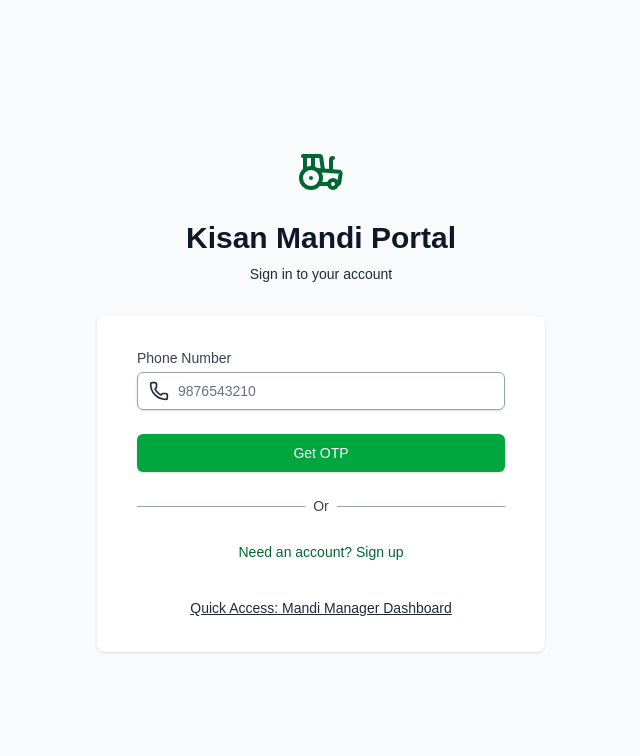
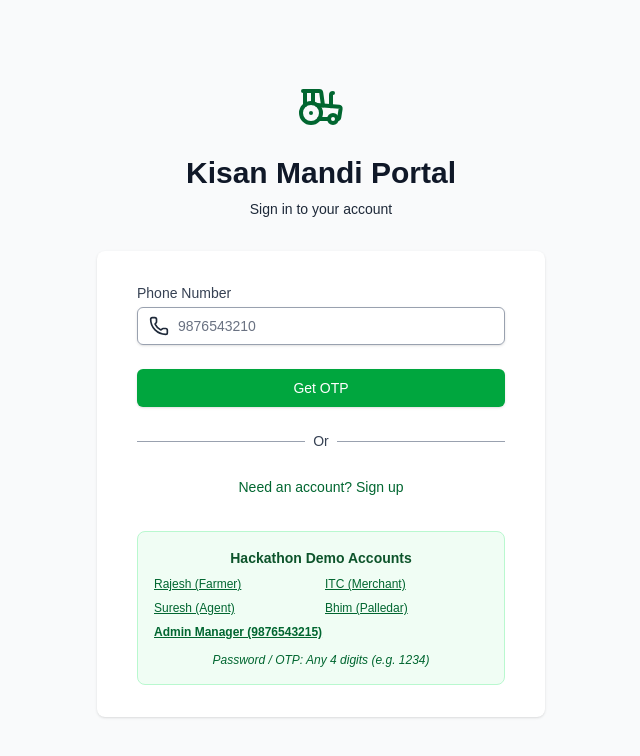
Before and after one commit to Kartik-idk/Kisan-Mandi-mvp, a Next.js app: page / in a window 1280 px wide. Shown: the top 756 px of the page, without its empty margins (319-959 px from the left). Built offline with nearby package versions, Linux system fonts and the light colour scheme; no server answers.

Commit message:
feat: Add Demo Accounts panel to login page and secure Manager dashboard

```diff
--- a/src/app/manager/page.tsx
+++ b/src/app/manager/page.tsx
@@ -105,6 +105,23 @@ export default function ManagerDashboard() {
   const [disputeLoading, setDisputeLoading] = useState(false);
 
   // ─── Data Fetching ───────────────────────────────────────────────────────
+
+  useEffect(() => {
+    const checkAuth = async () => {
+      const userId = localStorage.getItem("mandi_user_manager");
+      if (!userId) {
+        window.location.href = "/";
+        return;
+      }
+      const { data } = await supabase.from("users").select("role").eq("id", userId).limit(1);
+      if (!data || data.length === 0 || data[0].role !== "MANAGER") {
+        localStorage.removeItem("mandi_user_manager");
+        window.location.href = "/";
+      }
+    };
+    checkAuth();
+  }, []);
+
 
   const fetchOverviewData = useCallback(async (showLoading = true) => {
     if (showLoading) setLoading(true);
--- a/src/app/page.tsx
+++ b/src/app/page.tsx
@@ -108,9 +108,6 @@ export default function AuthPage() {
     else if (userRole === "MANAGER") router.push("/manager");
   };
 
-  const loginAsManager = () => {
-    router.push("/manager");
-  };
 
   return (
     <div className="min-h-screen bg-gray-50 flex flex-col justify-center py-12 sm:px-6 lg:px-8">
@@ -280,14 +277,18 @@ export default function AuthPage() {
                 </button>
               </div>
 
-              <div className="mt-8 text-center">
-                <button
-                  onClick={loginAsManager}
-                  className="text-sm text-gray-800 hover:text-gray-800 underline"
-                >
-                  Quick Access: Mandi Manager Dashboard
-                </button>
+              <div className="mt-8 border border-green-200 bg-green-50 p-4 rounded-lg">
+                <h3 className="text-sm font-bold text-green-900 mb-2 text-center">Hackathon Demo Accounts</h3>
+                <div className="grid grid-cols-2 gap-2 text-xs text-green-800">
+                  <button onClick={() => { setPhone("9876543211"); setIsLogin(true); setStep("FORM"); }} className="underline text-left">Rajesh (Farmer)</button>
+                  <button onClick={() => { setPhone("9876543212"); setIsLogin(true); setStep("FORM"); }} className="underline text-left">ITC (Merchant)</button>
+                  <button onClick={() => { setPhone("9876543213"); setIsLogin(true); setStep("FORM"); }} className="underline text-left">Suresh (Agent)</button>
+                  <button onClick={() => { setPhone("9876543214"); setIsLogin(true); setStep("FORM"); }} className="underline text-left">Bhim (Palledar)</button>
+                  <button onClick={() => { setPhone("9876543215"); setIsLogin(true); setStep("FORM"); }} className="underline text-left col-span-2 text-center font-bold">Admin Manager (9876543215)</button>
+                </div>
+                <p className="text-xs text-green-800 mt-3 text-center italic">Password / OTP: Any 4 digits (e.g. 1234)</p>
               </div>
+
             </div>
           )}
         </div>
```
